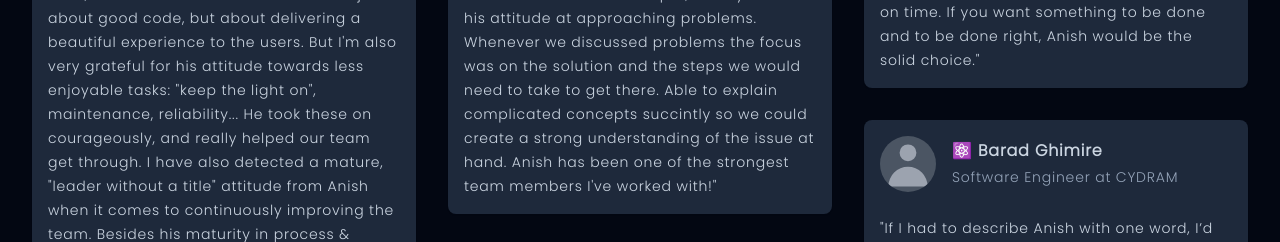
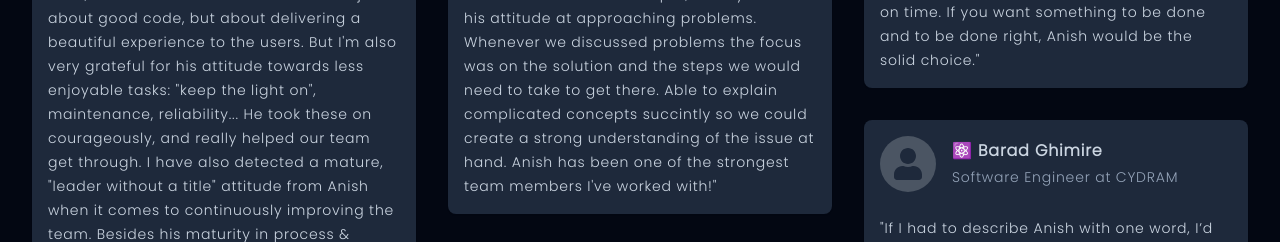
Before and after one commit to ooanishoo/ooanishoo, a Next.js app: page /testimonials in a window 1280 px wide. Shown: the part 980-1222 px from the top of the page. Built offline with nearby package versions, Linux system fonts and the light colour scheme.

Commit message:
fix: use react-icons

```diff
--- a/src/app/testimonials/Testimonial.tsx
+++ b/src/app/testimonials/Testimonial.tsx
@@ -2,6 +2,7 @@ import { LINKEDIN_RECOMMENDATIONS_URL } from '@/constants'
 import { ITestimonial } from '@/types'
 import Image from 'next/image'
 import React from 'react'
+import { FaUser } from 'react-icons/fa'
 
 interface TestimonialProps {
   testimonial: ITestimonial
@@ -25,23 +26,12 @@ const Testimonial = ({ testimonial }: TestimonialProps) => {
             height={56}
           />
         ) : (
-          <div className="relative h-14 w-14 overflow-hidden rounded-full bg-gray-100 dark:bg-gray-600">
-            <svg
-              className="h-14 w-14 text-gray-400"
-              fill="currentColor"
-              viewBox="0 0 20 20"
-              xmlns="http://www.w3.org/2000/svg"
-            >
-              <path
-                fill-rule="evenodd"
-                d="M10 9a3 3 0 100-6 3 3 0 000 6zm-7 9a7 7 0 1114 0H3z"
-                clip-rule="evenodd"
-              ></path>
-            </svg>
+          <div className="relative flex h-14 w-14 items-center justify-center overflow-hidden rounded-full bg-gray-200 dark:bg-gray-600">
+            <FaUser size={32} className="text-gray-400 dark:text-slate-800" />
           </div>
         )}
         <div className="flex-auto">
-          <div className="text-base font-semibold text-slate-900 dark:text-slate-300">
+          <div className="text-base font-semibold text-slate-800 dark:text-slate-300">
             <a href={linkedInUrl} target="_blank">
               {name}
             </a>
```
